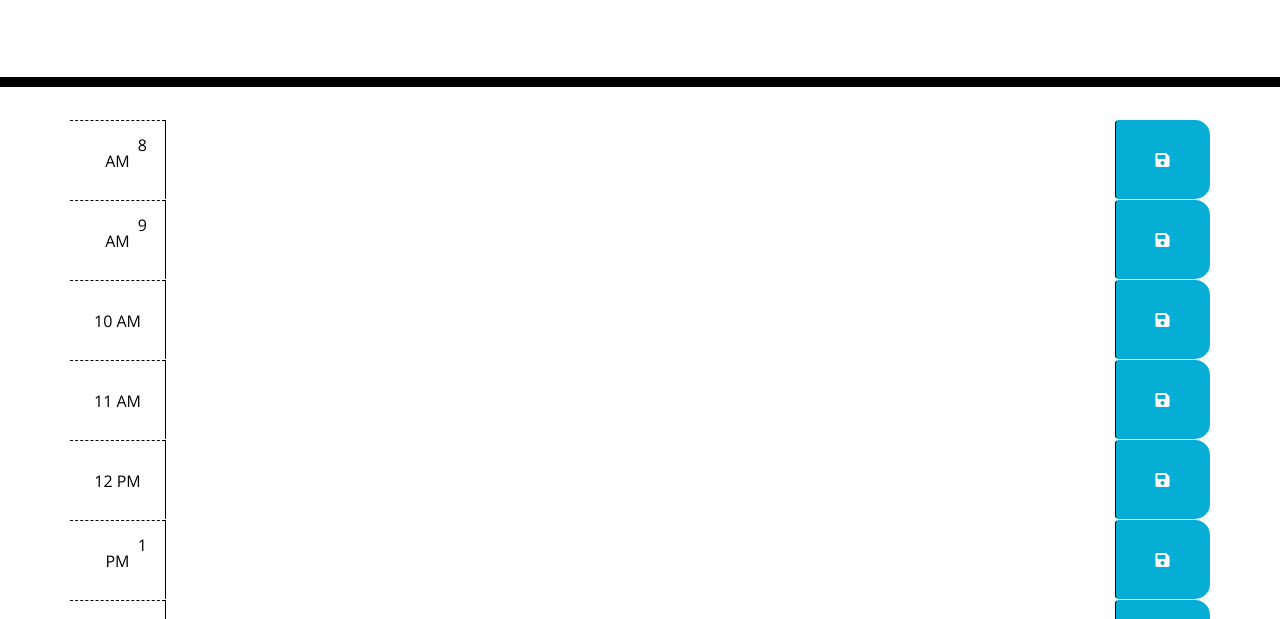
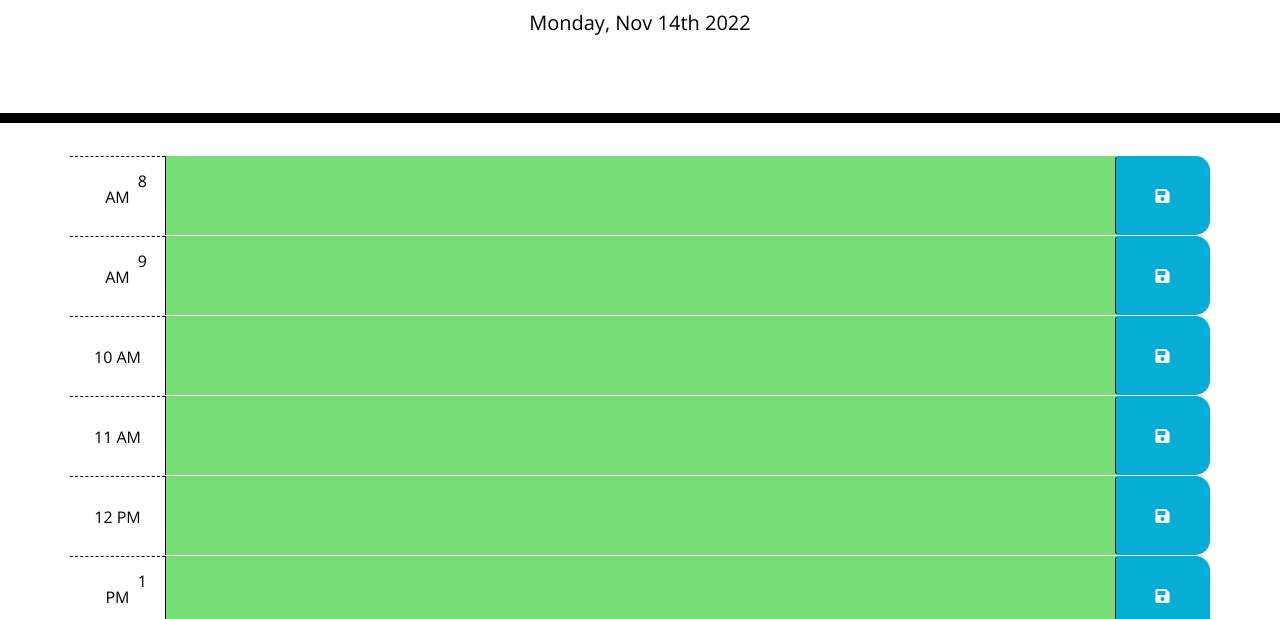
Before and after one commit to JuanMullert/Juan-s_WorkDayScheduler, a plain HTML site: page index.html in a window 1280 px wide. Shown: the part 181-800 px from the top of the page. Drawn offline with nearby package versions, Linux system fonts and the light colour scheme.

Commit message:
linked JS file to html

```diff
--- a/index.html
+++ b/index.html
@@ -127,5 +127,6 @@
 
     <script src="https://cdnjs.cloudflare.com/ajax/libs/jquery/3.2.1/jquery.min.js"></script>
     <script src="https://cdnjs.cloudflare.com/ajax/libs/moment.js/2.24.0/moment.min.js"></script>
+    <script src="assets/script.js"></script>
   </body>
 </html>
```
